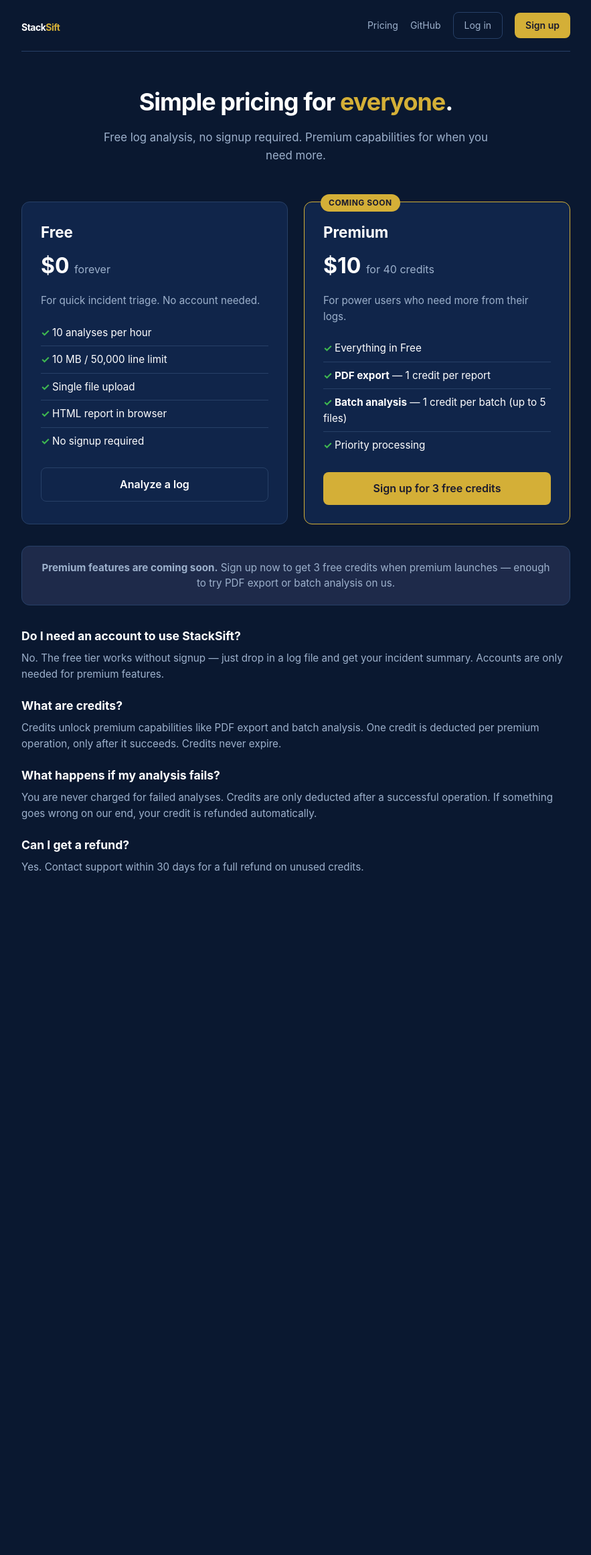
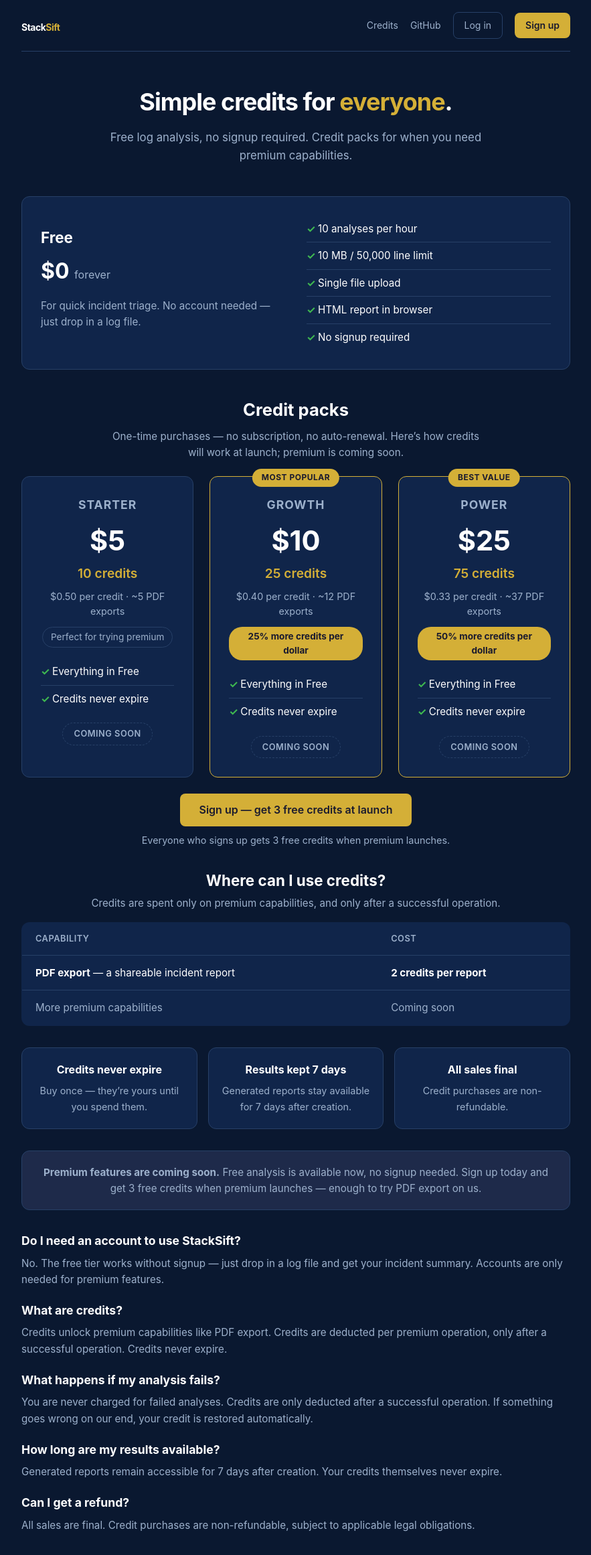
Before and after one commit to MadeByGFK/StackSift, a FastAPI app: page /credits in a window 1280 px wide. Shown: the whole page at 67% size, without its empty margins (198-1081 px from the left). Before the commit the page ends 1304 px from the top, so only its background shows below. Run offline with FastAPI, Linux system fonts and the light colour scheme; some libraries are stand-ins or nearby versions.

Commit message:
Reconcile: take staging pricing.html (credits rename)

```diff
--- a/src/web/app/templates/pricing.html
+++ b/src/web/app/templates/pricing.html
@@ -3,31 +3,63 @@
 <head>
 <meta charset="utf-8">
 <meta name="viewport" content="width=device-width, initial-scale=1">
-<title>StackSift — Pricing</title>
-<meta name="description" content="StackSift pricing: free log analysis for everyone, premium capabilities with credits.">
+<title>StackSift — Credits</title>
+<meta name="description" content="StackSift credits: free log analysis for everyone, premium capabilities with credits.">
 <link rel="stylesheet" href="/static/style.css?v=3">
 <style>
 .pricing-hero { text-align: center; padding: 48px 0 24px; }
 .pricing-hero h1 { font-size: 36px; margin: 0 0 12px; letter-spacing: -1px; }
 .pricing-hero h1 span { color: var(--accent); }
 .pricing-hero p { color: var(--muted); font-size: 1.05rem; max-width: 600px; margin: 0 auto; }
-.tier-grid { display: grid; grid-template-columns: 1fr 1fr; gap: 24px; margin: 32px 0; }
-@media (max-width: 640px) { .tier-grid { grid-template-columns: 1fr; } }
-.tier { background: var(--panel); border: 1px solid var(--border); border-radius: 12px; padding: 28px; }
-.tier.premium { border-color: var(--accent); position: relative; }
-.tier-badge { position: absolute; top: -12px; left: 24px; background: var(--accent); color: #1a1a2e; font-size: 12px; font-weight: 700; padding: 4px 12px; border-radius: 20px; text-transform: uppercase; letter-spacing: 0.5px; }
-.tier h2 { margin: 0 0 8px; font-size: 1.4rem; }
-.tier .price { font-size: 2rem; font-weight: 700; margin: 8px 0; }
-.tier .price span { font-size: 1rem; font-weight: 400; color: var(--muted); }
-.tier ul { list-style: none; padding: 0; margin: 16px 0; }
-.tier ul li { padding: 8px 0; border-bottom: 1px solid var(--border); font-size: 0.95rem; }
-.tier ul li:last-child { border-bottom: none; }
-.tier ul li::before { content: "✓ "; color: var(--green); font-weight: 700; }
-.tier .cta { display: block; text-align: center; margin-top: 20px; padding: 12px 24px; border-radius: 8px; text-decoration: none; font-weight: 600; }
-.tier .cta-primary { background: var(--accent); color: #1a1a2e; }
-.tier .cta-primary:hover { filter: brightness(1.1); }
-.tier .cta-secondary { border: 1px solid var(--border); color: var(--text); }
-.tier .cta-secondary:hover { border-color: var(--accent); }
+.section-head { text-align: center; margin: 40px 0 8px; }
+.section-head h2 { font-size: 1.6rem; margin: 0 0 8px; }
+.section-head p { color: var(--muted); font-size: 0.95rem; margin: 0 auto; max-width: 560px; }
+.free-banner { display: flex; gap: 32px; align-items: center; background: var(--panel); border: 1px solid var(--border); border-radius: 12px; padding: 28px; margin: 24px 0; }
+.free-main { flex: 1; min-width: 0; }
+.free-main h2 { margin: 0 0 8px; font-size: 1.4rem; }
+.free-main .price { font-size: 2rem; font-weight: 700; margin: 8px 0; }
+.free-main .price span { font-size: 1rem; font-weight: 400; color: var(--muted); }
+.free-main p { color: var(--muted); font-size: 0.95rem; }
+.free-banner ul { flex: 1; list-style: none; padding: 0; margin: 0; min-width: 0; }
+.free-banner ul li { padding: 8px 0; border-bottom: 1px solid var(--border); font-size: 0.95rem; }
+.free-banner ul li:last-child { border-bottom: none; }
+.free-banner ul li::before { content: "✓ "; color: var(--green); font-weight: 700; }
+@media (max-width: 640px) { .free-banner { flex-direction: column; align-items: stretch; } }
+.pack-grid { display: grid; grid-template-columns: 1fr 1fr 1fr; gap: 24px; margin: 24px 0; }
+@media (max-width: 800px) { .pack-grid { grid-template-columns: 1fr; } }
+.pack { background: var(--panel); border: 1px solid var(--border); border-radius: 12px; padding: 28px; position: relative; text-align: center; }
+.pack.highlight { border-color: var(--accent); }
+.pack-badge { position: absolute; top: -12px; left: 50%; transform: translateX(-50%); background: var(--accent); color: #1a1a2e; font-size: 12px; font-weight: 700; padding: 4px 14px; border-radius: 20px; text-transform: uppercase; letter-spacing: 0.5px; white-space: nowrap; }
+.pack h3 { margin: 0 0 4px; font-size: 1.1rem; text-transform: uppercase; letter-spacing: 1px; color: var(--muted); }
+.pack-price { font-size: 2.6rem; font-weight: 700; margin: 8px 0 0; }
+.pack-credits { font-size: 1.2rem; font-weight: 600; color: var(--accent); margin: 2px 0 8px; }
+.pack-econ { font-size: 0.9rem; color: var(--muted); margin-bottom: 12px; }
+.pack-value { display: inline-block; font-size: 0.85rem; font-weight: 700; color: #1a1a2e; background: var(--accent); border-radius: 20px; padding: 4px 12px; margin-bottom: 16px; }
+.pack-value.subtle { background: transparent; color: var(--muted); border: 1px solid var(--border); font-weight: 400; }
+.pack ul { list-style: none; padding: 0; margin: 0 0 16px; text-align: left; }
+.pack ul li { padding: 8px 0; border-bottom: 1px solid var(--border); font-size: 0.95rem; }
+.pack ul li:last-child { border-bottom: none; }
+.pack ul li::before { content: "✓ "; color: var(--green); font-weight: 700; }
+.pack-soon { display: inline-block; font-size: 0.8rem; font-weight: 600; text-transform: uppercase; letter-spacing: 0.5px; color: var(--muted); border: 1px dashed var(--border); border-radius: 20px; padding: 6px 16px; }
+.pack-note { text-align: center; color: var(--muted); font-size: 0.9rem; margin: 4px 0 20px; }
+.signup-cta { text-align: center; margin: 8px 0 32px; }
+.signup-cta .cta { display: inline-block; padding: 12px 28px; border-radius: 8px; text-decoration: none; font-weight: 600; background: var(--accent); color: #1a1a2e; }
+.signup-cta .cta:hover { filter: brightness(1.1); }
+.signup-cta p { color: var(--muted); font-size: 0.9rem; margin-top: 10px; }
+.usage { margin: 32px 0; }
+.usage h2 { font-size: 1.4rem; margin: 0 0 4px; text-align: center; }
+.usage > p { text-align: center; color: var(--muted); font-size: 0.95rem; margin: 0 0 16px; }
+.usage table { width: 100%; border-collapse: collapse; background: var(--panel); border: 1px solid var(--border); border-radius: 12px; overflow: hidden; }
+.usage th, .usage td { text-align: left; padding: 14px 20px; font-size: 0.95rem; border-bottom: 1px solid var(--border); }
+.usage tr:last-child th, .usage tr:last-child td { border-bottom: none; }
+.usage th { color: var(--muted); font-weight: 600; text-transform: uppercase; font-size: 0.8rem; letter-spacing: 0.5px; }
+.usage td.cost { font-weight: 700; white-space: nowrap; }
+.usage .muted { color: var(--muted); }
+.policies { display: grid; grid-template-columns: 1fr 1fr 1fr; gap: 16px; margin: 32px 0; }
+@media (max-width: 640px) { .policies { grid-template-columns: 1fr; } }
+.policy { background: var(--panel); border: 1px solid var(--border); border-radius: 12px; padding: 20px; text-align: center; }
+.policy strong { display: block; font-size: 1rem; margin-bottom: 6px; }
+.policy span { color: var(--muted); font-size: 0.9rem; }
 .coming-soon { background: #1e2a4a; border: 1px solid var(--border); border-radius: 12px; padding: 20px 24px; margin: 24px 0; text-align: center; }
 .coming-soon p { margin: 0; color: var(--muted); font-size: 0.95rem; }
 .faq { margin: 32px 0; }
@@ -41,10 +73,9 @@
   <header class="top">
     <div class="logo"><a href="/" style="text-decoration:none;color:inherit">Stack<span>Sift</span></a></div>
     <nav class="nav-links">
-      <a href="/pricing">Pricing</a>
+      <a href="/credits">Credits</a>
       <a href="https://github.com/MadeByGFK/StackSift">GitHub</a>
       {% if current_user %}
-        <span class="user-email">{{ current_user.email }}</span>
         <a href="/settings">Settings</a>
         <form method="post" action="/auth/logout" style="display:inline;margin:0">
           <input type="hidden" name="csrf_token" value="{{ csrf_token }}">
@@ -58,60 +89,126 @@
   </header>
 
   <section class="pricing-hero">
-    <h1>Simple pricing for <span>everyone</span>.</h1>
-    <p>Free log analysis, no signup required. Premium capabilities for when you need more.</p>
+    <h1>Simple credits for <span>everyone</span>.</h1>
+    <p>Free log analysis, no signup required. Credit packs for when you need premium capabilities.</p>
   </section>
 
-  <div class="tier-grid">
-    <div class="tier">
+  <section class="free-banner">
+    <div class="free-main">
       <h2>Free</h2>
       <div class="price">$0 <span>forever</span></div>
-      <p style="color:var(--muted);font-size:0.95rem;">For quick incident triage. No account needed.</p>
+      <p>For quick incident triage. No account needed — just drop in a log file.</p>
+    </div>
+    <ul>
+      <li>10 analyses per hour</li>
+      <li>10 MB / 50,000 line limit</li>
+      <li>Single file upload</li>
+      <li>HTML report in browser</li>
+      <li>No signup required</li>
+    </ul>
+  </section>
+
+  <div class="section-head">
+    <h2>Credit packs</h2>
+    <p>One-time purchases — no subscription, no auto-renewal. Here&rsquo;s how credits will work at launch; premium is coming soon.</p>
+  </div>
+
+  <div class="pack-grid">
+    <div class="pack">
+      <h3>Starter</h3>
+      <div class="pack-price">$5</div>
+      <div class="pack-credits">10 credits</div>
+      <div class="pack-econ">$0.50 per credit &middot; ~5 PDF exports</div>
+      <div class="pack-value subtle">Perfect for trying premium</div>
       <ul>
-        <li>10 analyses per hour</li>
-        <li>10 MB / 50,000 line limit</li>
-        <li>Single file upload</li>
-        <li>HTML report in browser</li>
-        <li>No signup required</li>
+        <li>Everything in Free</li>
+        <li>Credits never expire</li>
       </ul>
-      <a href="/" class="cta cta-secondary">Analyze a log</a>
+      <span class="pack-soon">Coming soon</span>
     </div>
 
-    <div class="tier premium">
-      <div class="tier-badge">Coming Soon</div>
-      <h2>Premium</h2>
-      <div class="price">$10 <span>for 40 credits</span></div>
-      <p style="color:var(--muted);font-size:0.95rem;">For power users who need more from their logs.</p>
+    <div class="pack highlight">
+      <div class="pack-badge">Most Popular</div>
+      <h3>Growth</h3>
+      <div class="pack-price">$10</div>
+      <div class="pack-credits">25 credits</div>
+      <div class="pack-econ">$0.40 per credit &middot; ~12 PDF exports</div>
+      <div class="pack-value">25% more credits per dollar</div>
       <ul>
         <li>Everything in Free</li>
-        <li><strong>PDF export</strong> — 1 credit per report</li>
-        <li><strong>Batch analysis</strong> — 1 credit per batch (up to 5 files)</li>
-        <li>Priority processing</li>
+        <li>Credits never expire</li>
       </ul>
-      {% if current_user %}
-        <a href="/settings" class="cta cta-primary">You're signed up — we'll notify you</a>
-      {% else %}
-        <a href="/signup" class="cta cta-primary">Sign up for 3 free credits</a>
-      {% endif %}
+      <span class="pack-soon">Coming soon</span>
+    </div>
+
+    <div class="pack highlight">
+      <div class="pack-badge">Best Value</div>
+      <h3>Power</h3>
+      <div class="pack-price">$25</div>
+      <div class="pack-credits">75 credits</div>
+      <div class="pack-econ">$0.33 per credit &middot; ~37 PDF exports</div>
+      <div class="pack-value">50% more credits per dollar</div>
+      <ul>
+        <li>Everything in Free</li>
+        <li>Credits never expire</li>
+      </ul>
+      <span class="pack-soon">Coming soon</span>
     </div>
   </div>
 
+  <div class="signup-cta">
+    {% if current_user %}
+      <a href="/settings" class="cta">You&rsquo;re signed up &mdash; we&rsquo;ll notify you at launch</a>
+    {% else %}
+      <a href="/signup" class="cta">Sign up &mdash; get 3 free credits at launch</a>
+    {% endif %}
+    <p>Everyone who signs up gets 3 free credits when premium launches.</p>
+  </div>
+
+  <section class="usage">
+    <h2>Where can I use credits?</h2>
+    <p>Credits are spent only on premium capabilities, and only after a successful operation.</p>
+    <table>
+      <tr><th>Capability</th><th>Cost</th></tr>
+      <tr><td><strong>PDF export</strong> &mdash; a shareable incident report</td><td class="cost">2 credits per report</td></tr>
+      <tr><td class="muted">More premium capabilities</td><td class="muted">Coming soon</td></tr>
+    </table>
+  </section>
+
+  <section class="policies">
+    <div class="policy">
+      <strong>Credits never expire</strong>
+      <span>Buy once — they&rsquo;re yours until you spend them.</span>
+    </div>
+    <div class="policy">
+      <strong>Results kept 7 days</strong>
+      <span>Generated reports stay available for 7 days after creation.</span>
+    </div>
+    <div class="policy">
+      <strong>All sales final</strong>
+      <span>Credit purchases are non-refundable.</span>
+    </div>
+  </section>
+
   <div class="coming-soon">
-    <p><strong>Premium features are coming soon.</strong> Sign up now to get 3 free credits when premium launches — enough to try PDF export or batch analysis on us.</p>
+    <p><strong>Premium features are coming soon.</strong> Free analysis is available now, no signup needed. Sign up today and get 3 free credits when premium launches &mdash; enough to try PDF export on us.</p>
   </div>
 
   <section class="faq">
     <h3>Do I need an account to use StackSift?</h3>
-    <p>No. The free tier works without signup — just drop in a log file and get your incident summary. Accounts are only needed for premium features.</p>
+    <p>No. The free tier works without signup &mdash; just drop in a log file and get your incident summary. Accounts are only needed for premium features.</p>
 
     <h3>What are credits?</h3>
-    <p>Credits unlock premium capabilities like PDF export and batch analysis. One credit is deducted per premium operation, only after it succeeds. Credits never expire.</p>
+    <p>Credits unlock premium capabilities like PDF export. Credits are deducted per premium operation, only after a successful operation. Credits never expire.</p>
 
     <h3>What happens if my analysis fails?</h3>
-    <p>You are never charged for failed analyses. Credits are only deducted after a successful operation. If something goes wrong on our end, your credit is refunded automatically.</p>
+    <p>You are never charged for failed analyses. Credits are only deducted after a successful operation. If something goes wrong on our end, your credit is restored automatically.</p>
+
+    <h3>How long are my results available?</h3>
+    <p>Generated reports remain accessible for 7 days after creation. Your credits themselves never expire.</p>
 
     <h3>Can I get a refund?</h3>
-    <p>Yes. Contact support within 30 days for a full refund on unused credits.</p>
+    <p>All sales are final. Credit purchases are non-refundable, subject to applicable legal obligations.</p>
   </section>
 
 </div>
```
